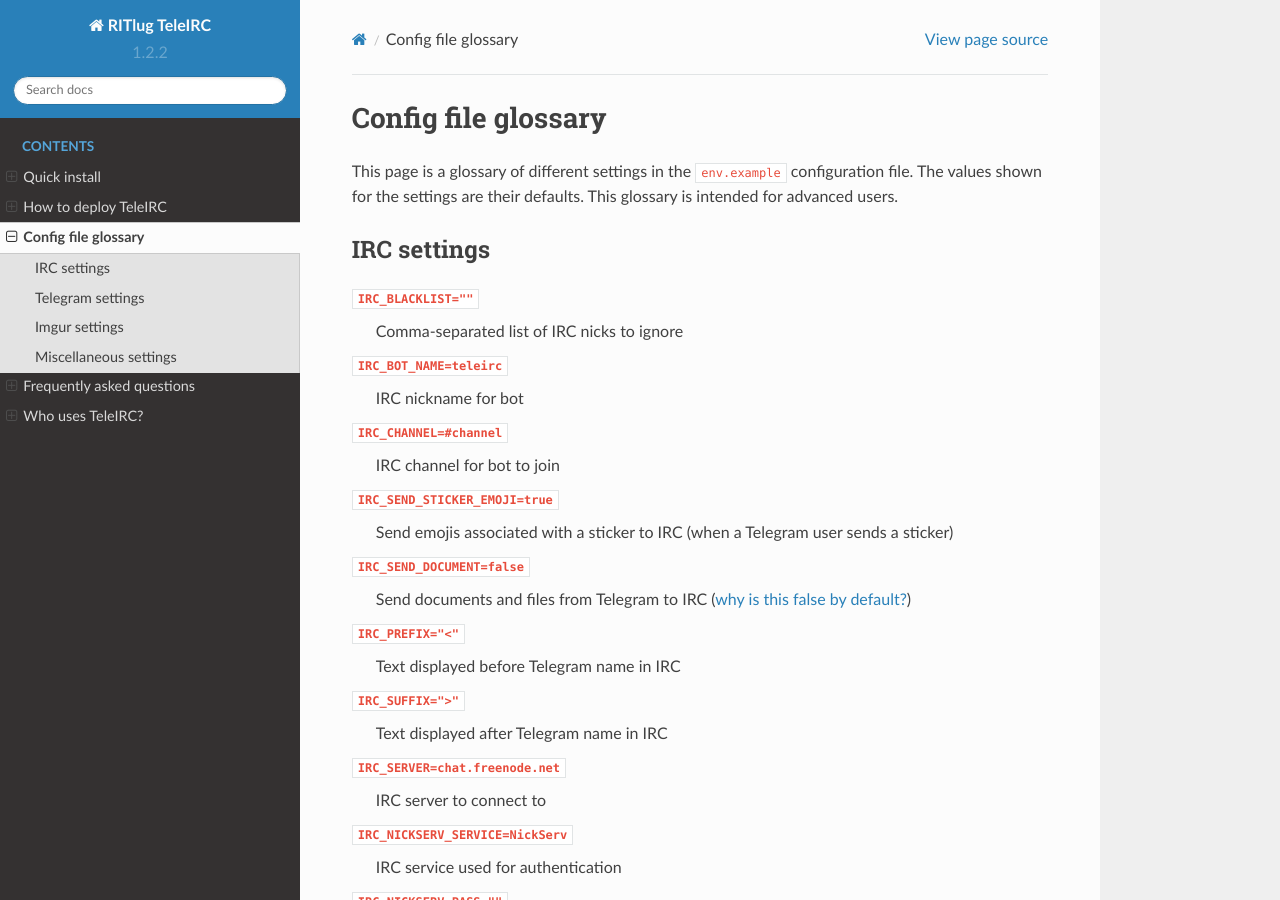
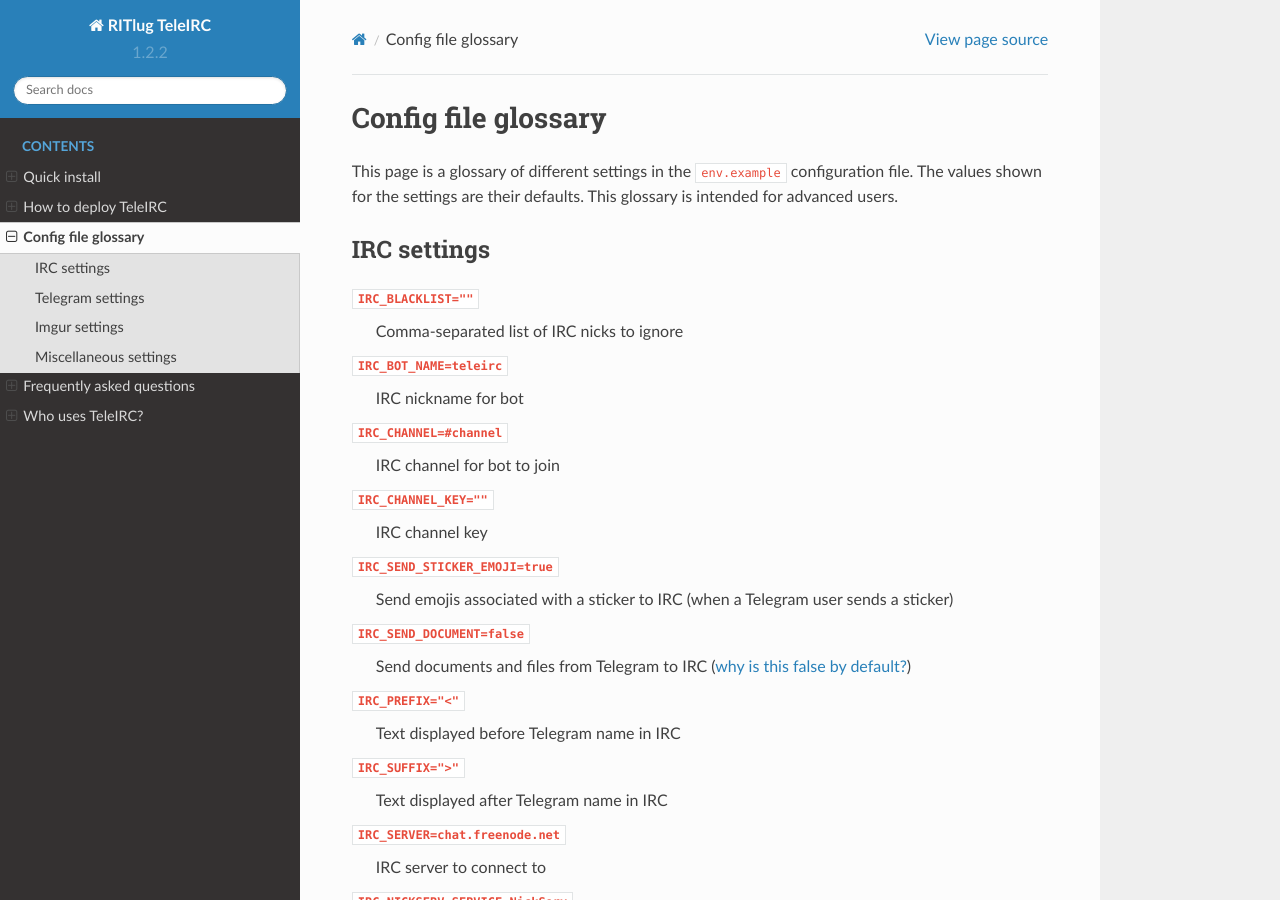
Before and after one commit to RITlug/teleirc, a Sphinx documentation site: the page built from docs/config-file-glossary.rst, in a window 1280 px wide and 900 px high. Built offline with Sphinx 7.4.7 and the Read the Docs theme 2.0.0, drawn with Linux system fonts in a browser that asks for light colours; formulas are drawn with MathJax 3.

Commit message:
Add channel key to config glossary docs.

```diff
--- a/docs/config-file-glossary.rst
+++ b/docs/config-file-glossary.rst
@@ -19,6 +19,9 @@
 
 ``IRC_CHANNEL=#channel``
     IRC channel for bot to join
+
+``IRC_CHANNEL_KEY=""``
+    IRC channel key
 
 ``IRC_SEND_STICKER_EMOJI=true``
     Send emojis associated with a sticker to IRC (when a Telegram user sends a sticker)
```
